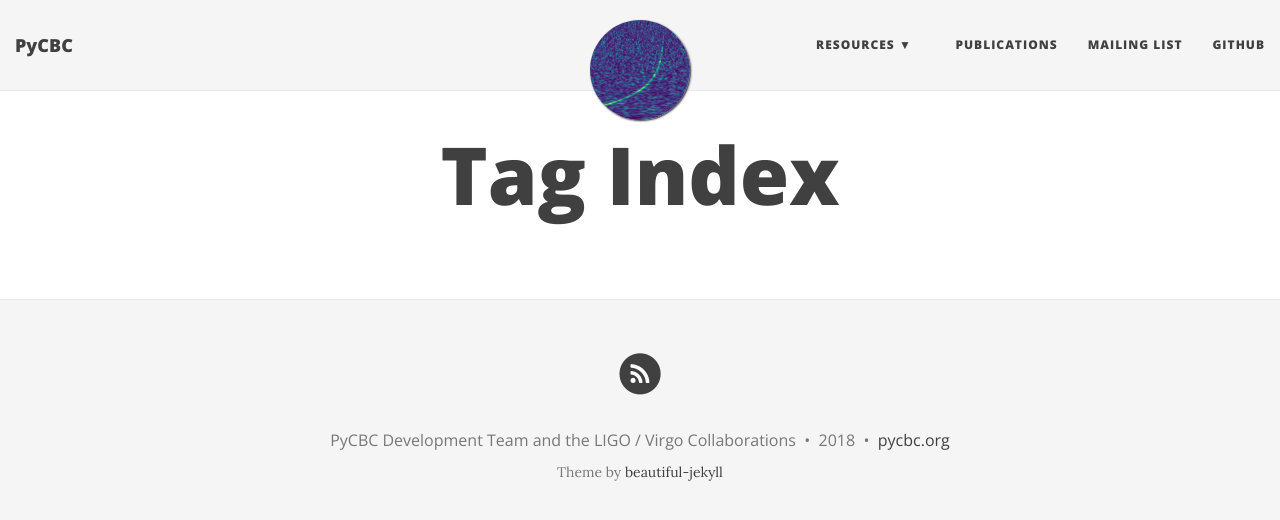
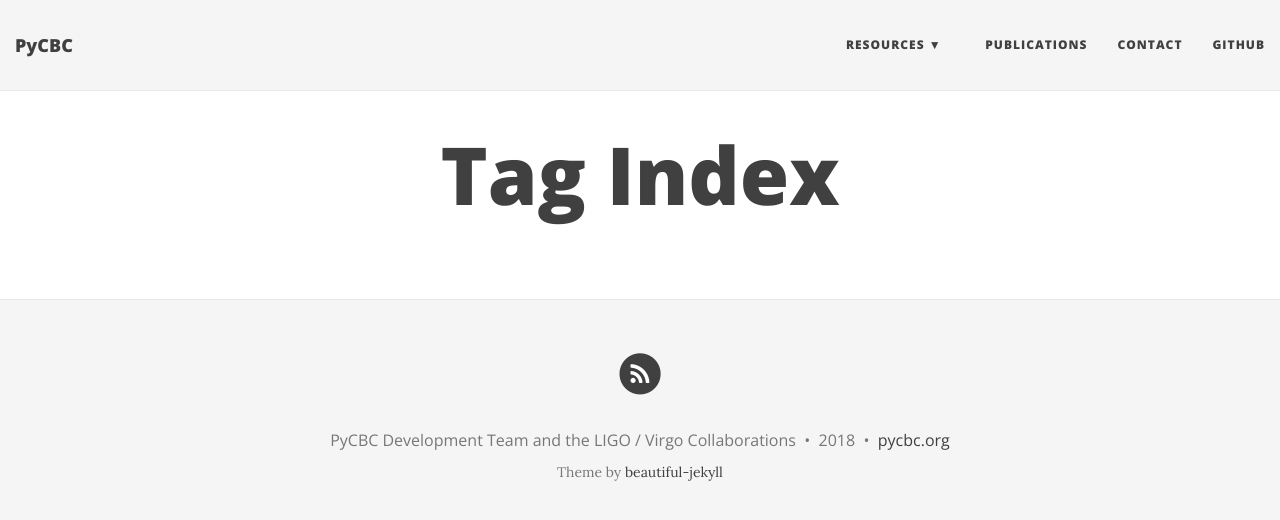
Before and after one commit to gwastro/gwastro.github.io, a Jekyll site: the page built from tags.html, in a window 1280 px wide. Shown: the top 520 px of the page. Built offline with Jekyll 4.4.1, drawn with Linux system fonts in a browser that asks for light colours; nearby versions of some CDN libraries.

Commit message:
Update _config.yml

```diff
--- a/_config.yml
+++ b/_config.yml
@@ -27,7 +27,7 @@ navbar-links:
       - Documentation: "http://pycbc.org/pycbc/latest/html/"
       - Tutorials: "tutorials"
   Publications: "publications"
-  Mailing List: "contact"
+  Contact: "contact"
   Github: "http://github.com/gwastro/pycbc"
 
   #Resources:
@@ -36,7 +36,7 @@ navbar-links:
   #  - GitHub Pages: "https://pages.github.com/"
 # Image to show in the navigation bar - image must be a square (width = height)
 # Remove this parameter if you don't want an image in the navbar
-avatar: "/img/gw170817clean.jpg"
+#avatar: "/img/gw170817clean.jpg"
 
 # If you want to have an image logo in the top-left corner instead of the title text,
 # then specify the following parameter
```
